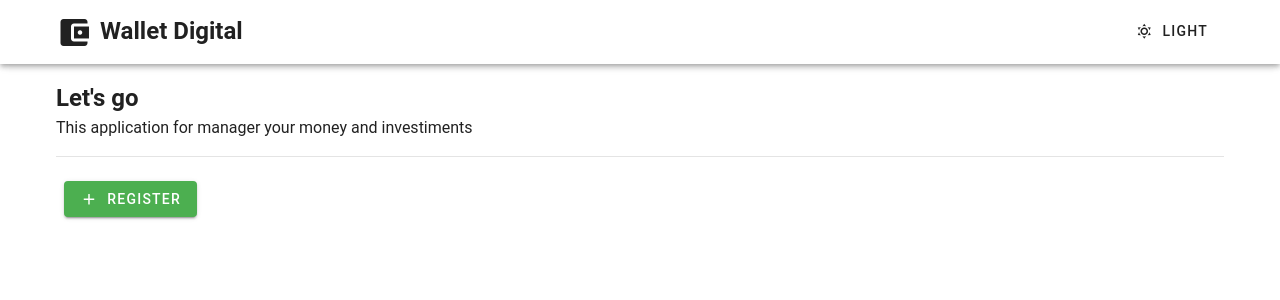
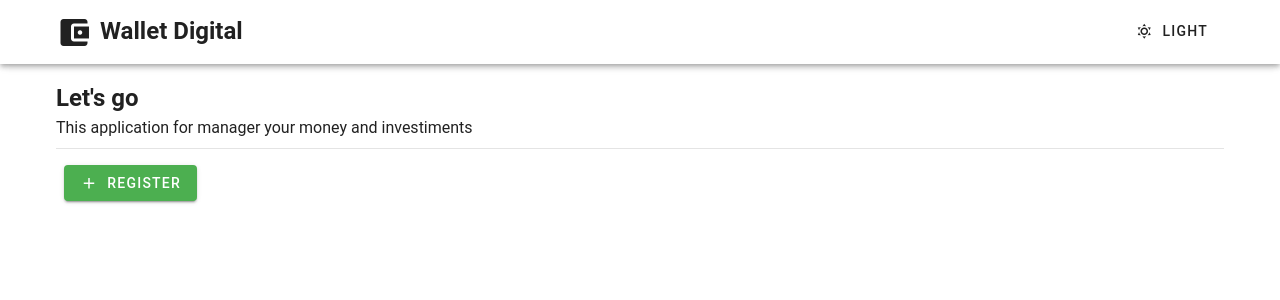
Before and after one commit to lucasferreiralimax/wallet-digitalz, a Vue app: page / in a window 1280 px wide. Shown: the top 300 px of the page. Built offline with nearby package versions, Linux system fonts and the light colour scheme.

Commit message:
refactory style with class support

```diff
--- a/src/App.vue
+++ b/src/App.vue
@@ -40,15 +40,9 @@ onMounted(() => {
       <v-container>
         <h2>Let's go</h2>
         <p>This application for manager your money and investiments</p>
-        <v-divider class="divider"></v-divider>
+        <v-divider class="divider my-2"></v-divider>
         <Registers />
       </v-container>
     </v-main>
   </v-app>
 </template>
-
-<style scoped>
-.divider {
-  margin: 1rem 0;
-}
-</style>
```
